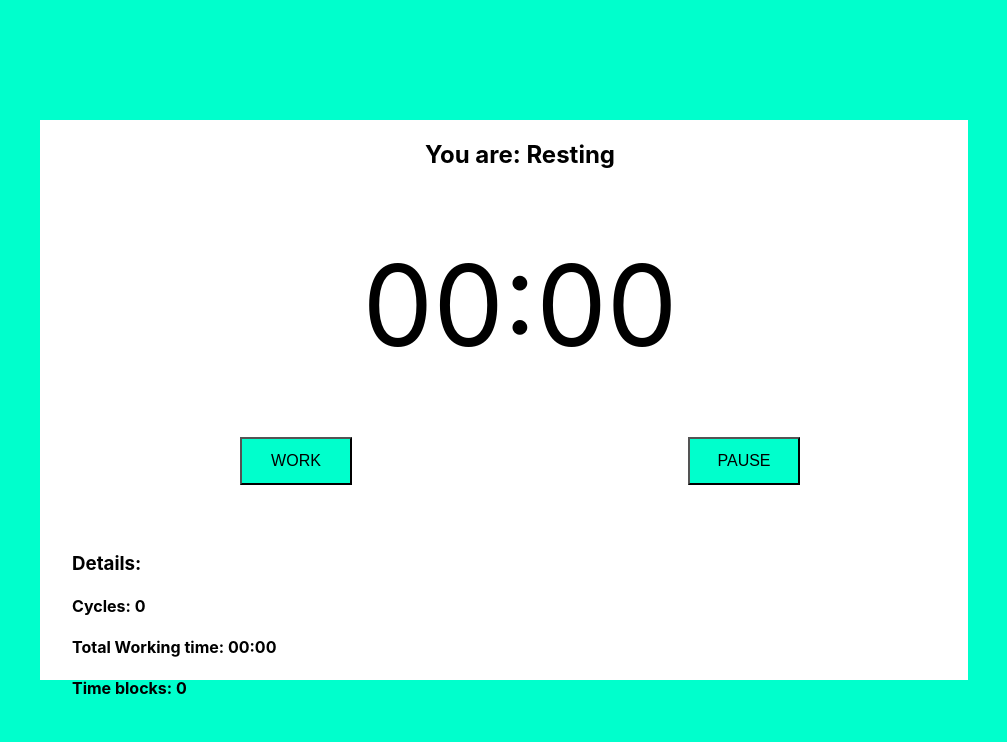
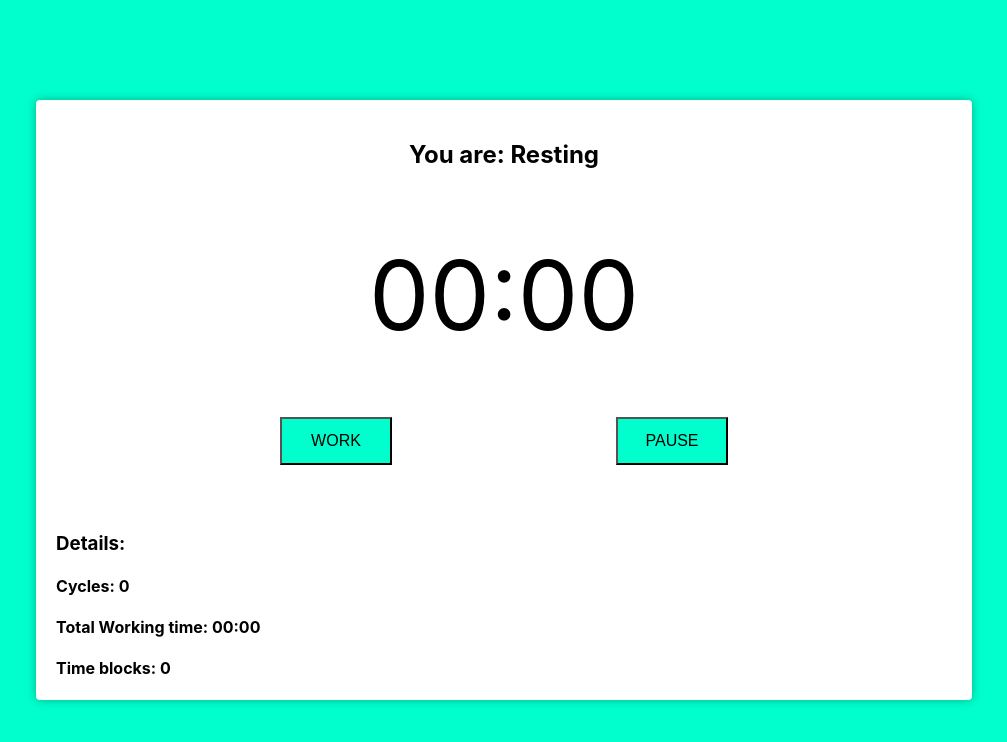
Before and after one commit to ruanres/pomodo-app, a React (Create React App) app: page / in a window 1280 px wide. Shown: the top 742 px of the page, without its empty margins (136-1143 px from the left). Built offline with nearby package versions, Linux system fonts and the light colour scheme.

Commit message:
refactor code

```diff
--- a/src/App.css
+++ b/src/App.css
@@ -1,4 +1,4 @@
-.App {
+.Pomodoro {
   background-color: #00ffcc;
   min-height: 100vh;
   display: flex;
@@ -7,7 +7,7 @@
   justify-content: center;
 }
 
-.Counter-container {
+.counter-container {
   display: flex;
   background-color: #ffffff;
   flex-direction: column;
@@ -15,10 +15,15 @@
   width: 70vw;
   align-items: center;
   row-gap: 3em;
-  padding-left: 2em;
+  padding: 20px;
+  border-radius: 4px;
+  box-shadow: 0 0 10px rgba(0, 0, 0, .3);
 }
 
 .details {
   width: 100%;
+}
 
+.working .Pomodoro {
+  background-color: #ff003c;
 }
--- a/src/App.tsx
+++ b/src/App.tsx
@@ -2,12 +2,22 @@ import React from 'react';
 import './App.css';
 import Timer from './components/Timer';
 
+const MINUTES_25 = 1500;
+const MINUTES_5 = 300;
+const MINUTES_15 = 900;
+const CYCLES = 4;
+
 function App() {
   return (
-    <div className="App">
-      <div className="Counter-container">
+    <div className="Pomodoro">
+      <div className="counter-container">
         <h2>You are: Resting</h2>
-        <Timer />
+        <Timer
+          pomodoroTime={MINUTES_25}
+          shortRestTime={MINUTES_5}
+          longRestTime={MINUTES_15}
+          cycles={CYCLES}
+        />
         <div className="details">
           <h3>Details:</h3>
           <h4>Cycles: 0</h4>
--- /dev/null
+++ b/src/components/Button/button.css
@@ -0,0 +1,12 @@
+button {
+  width: 7em;
+  height: 3em;
+  font-size: 1em;
+  text-transform: uppercase;
+  background-color: #00ffcc;
+}
+
+.working button {
+  background-color: #ff003c;
+  color: #fff;
+}
--- a/src/components/Button/index.tsx
+++ b/src/components/Button/index.tsx
@@ -1,4 +1,5 @@
 import React from 'react';
+import './button.css';
 
 type ButtonProps = {
   label: string;
--- a/src/components/Timer/index.tsx
+++ b/src/components/Timer/index.tsx
@@ -2,18 +2,15 @@ import React, { useState } from 'react';
 import Button from '../Button';
 import './timer.css';
 import useInterval, { Delay } from '../../hooks/useInterval';
+import secondsToTime from '../../utils/secondsToTime';
 
-const formatToTen = (count: number) => {
-  return count.toString().padStart(2, '0');
+type Timer = {
+  pomodoroTime: number;
+  shortRestTime: number;
+  longRestTime: number;
+  cycles: number;
 };
-const getMinutes = (counter: number) => {
-  const ONE_MINUTE = 60;
-  const minutes = Math.floor(counter / ONE_MINUTE);
-  const seconds = counter % ONE_MINUTE;
-  return `${formatToTen(minutes)}:${formatToTen(seconds)}`;
-};
-
-const Timer = () => {
+const Timer = (props: Timer) => {
   const [counter, setCounter] = useState(0);
   const [delay, setDelay] = useState<Delay>(null);
 
@@ -23,7 +20,7 @@ const Timer = () => {
 
   return (
     <div className="timer">
-      <div className="time">{getMinutes(counter)}</div>
+      <div className="time">{secondsToTime(counter)}</div>
       <div className="buttons">
         <Button label="work" onClick={() => setDelay(1000)} />
         <Button label="pause" onClick={() => setDelay(null)} />
--- a/src/components/Timer/timer.css
+++ b/src/components/Timer/timer.css
@@ -7,19 +7,12 @@
 }
 
 .time {
-  font-size: 7em;
+  font-size: 6em;
 }
 
 .buttons {
-  justify-content: space-around;
   display: flex;
+  justify-content: space-evenly;
+  align-items: center;
   width: 100%;
 }
-
-button {
-  background-color: #00ffcc;
-  width: 7em;
-  height: 3em;
-  font-size: 1em;
-  text-transform: uppercase;
-}
--- /dev/null
+++ b/src/utils/secondsToTime.ts
@@ -0,0 +1,9 @@
+const formatToTen = (count: number) => {
+  return count.toString().padStart(2, '0');
+};
+export default (counter: number) => {
+  const ONE_MINUTE = 60;
+  const minutes = Math.floor(counter / ONE_MINUTE);
+  const seconds = counter % ONE_MINUTE;
+  return `${formatToTen(minutes)}:${formatToTen(seconds)}`;
+};
```
